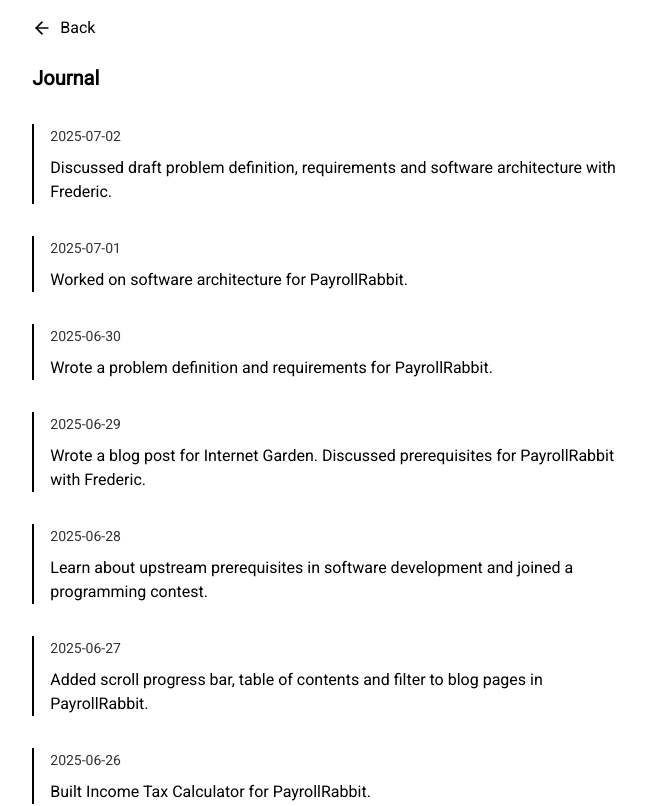
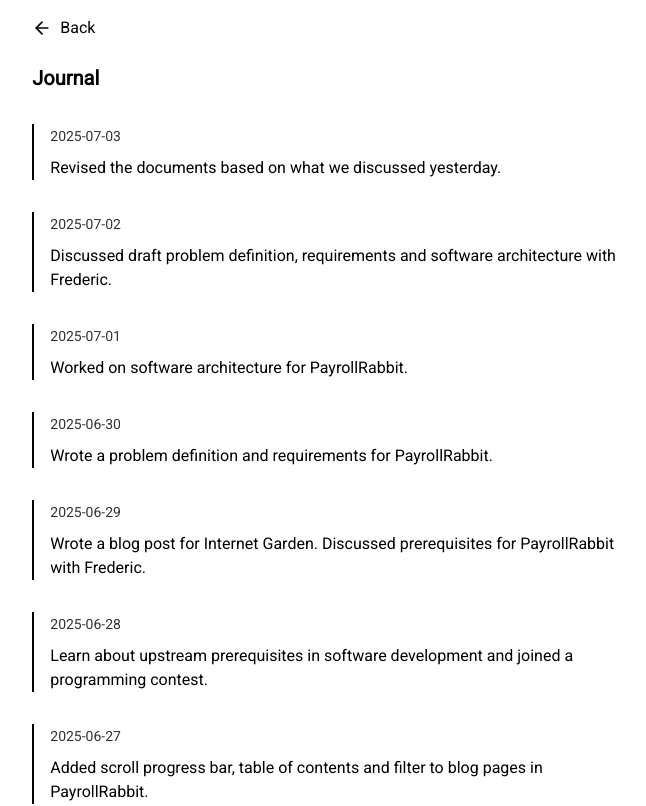
Before and after one commit to minamicode/minamicode.com, a Next.js app: page /journal in a window 1280 px wide. Shown: the top 806 px of the page, without its empty margins (309-955 px from the left). Built offline with nearby package versions, Linux system fonts and the light colour scheme.

Commit message:
add a journal entry

```diff
--- a/src/app/_components/JournalEntries.tsx
+++ b/src/app/_components/JournalEntries.tsx
@@ -6,6 +6,10 @@ type JournalEntry = {
 };
 
 const entries: JournalEntry[] = [
+  {
+    date: "2025-07-03",
+    text: "Revised the documents based on what we discussed yesterday.",
+  },
   {
     date: "2025-07-02",
     text: "Discussed draft problem definition, requirements and software architecture with Frederic.",
```
